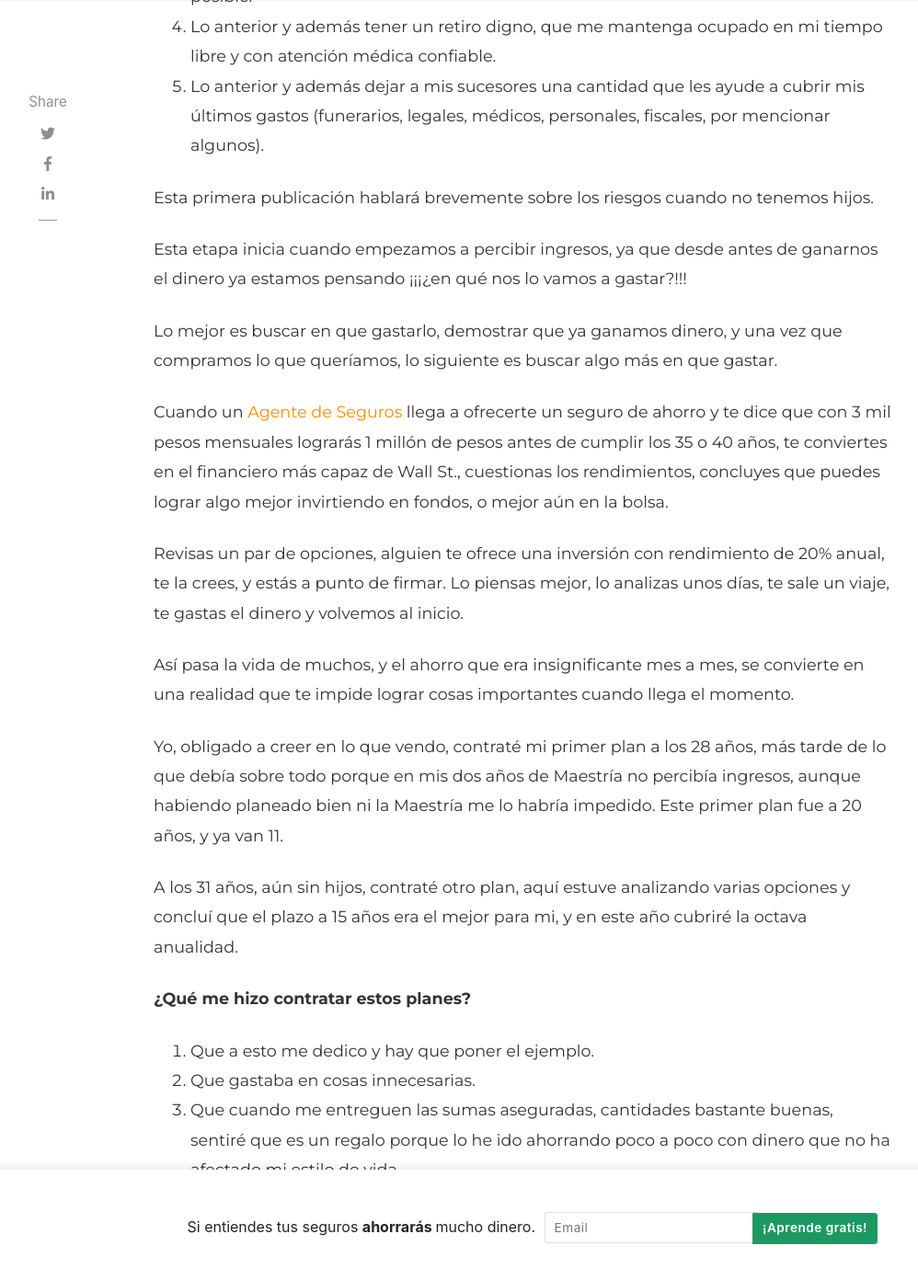
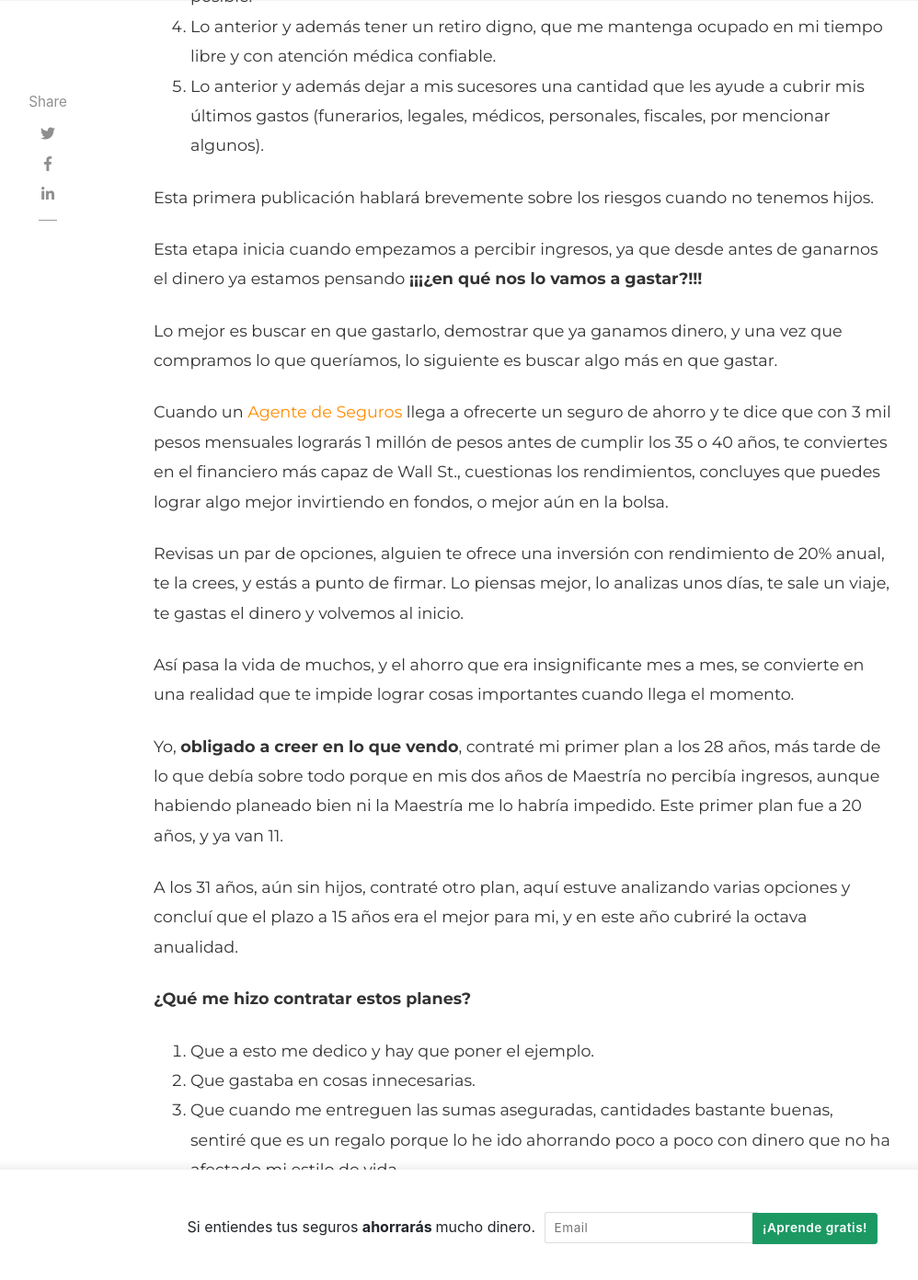
Before and after one commit to blogseguros/blogseguros.github.io, a Jekyll site: the page built from _posts/2021-05-07-planes-para-contratar-sin-hijos.md, in a window 1280 px wide and 1400 px high, scrolled down 1242 px. Shown: the top 1392 px of the window at 92% size, without its empty margins (118-1116 px from the left). Built offline with Jekyll 4.4.1, drawn with Linux system fonts in a browser that asks for light colours; nearby versions of some CDN libraries; comment, search, counter and statistics services are not loaded.

```diff
--- a/_posts/2021-05-07-planes-para-contratar-sin-hijos.md
+++ b/_posts/2021-05-07-planes-para-contratar-sin-hijos.md
@@ -11,7 +11,7 @@ hidden: false
 
 Algunos eventos recientes me han hecho analizar la forma en que he ido armando mi esquema de seguros para prevenir sorpresas desagradables, y en las siguientes 5 publicaciones lo compartiré como parte de mi reflexión y por si es de utilidad.
 
-La vida personal de un adulto se divide en 5 fases desde el punto de vista de riesgos:
+<b> La vida personal de un adulto se divide en 5 fases desde el punto de vista de riesgos: </b>
 
 1. Controlar mis gastos y prepararme para un evento que me impida generar ingresos.
 2. Lo anterior y además garantizar un ingreso para mis dependientes si yo no puedo generar.
@@ -21,7 +21,7 @@ La vida personal de un adulto se divide en 5 fases desde el punto de vista de ri
 
 Esta primera publicación hablará brevemente sobre los riesgos cuando no tenemos hijos.
 
-Esta etapa inicia cuando empezamos a percibir ingresos, ya que desde antes de ganarnos el dinero ya estamos pensando ¡¡¡¿en qué nos lo vamos a gastar?!!!
+Esta etapa inicia cuando empezamos a percibir ingresos, ya que desde antes de ganarnos el dinero ya estamos pensando <b>¡¡¡¿en qué nos lo vamos a gastar?!!!</b>
 
 Lo mejor es buscar en que gastarlo, demostrar que ya ganamos dinero, y una vez que compramos lo que queríamos, lo siguiente es buscar algo más en que gastar.
 
@@ -31,7 +31,7 @@ Revisas un par de opciones, alguien te ofrece una inversión con rendimiento de
 
 Así pasa la vida de muchos, y el ahorro que era insignificante mes a mes, se convierte en una realidad que te impide lograr cosas importantes cuando llega el momento.
 
-Yo, obligado a creer en lo que vendo, contraté mi primer plan a los 28 años, más tarde de lo que debía sobre todo porque en mis dos años de Maestría no percibía ingresos, aunque habiendo planeado bien ni la Maestría me lo habría impedido. Este primer plan fue a 20 años, y ya van 11.
+Yo, <b>obligado a creer en lo que vendo</b>, contraté mi primer plan a los 28 años, más tarde de lo que debía sobre todo porque en mis dos años de Maestría no percibía ingresos, aunque habiendo planeado bien ni la Maestría me lo habría impedido. Este primer plan fue a 20 años, y ya van 11.
 
 A los 31 años, aún sin hijos, contraté otro plan, aquí estuve analizando varias opciones y concluí que el plazo a 15 años era el mejor para mi, y en este año cubriré la octava anualidad.
 
```
